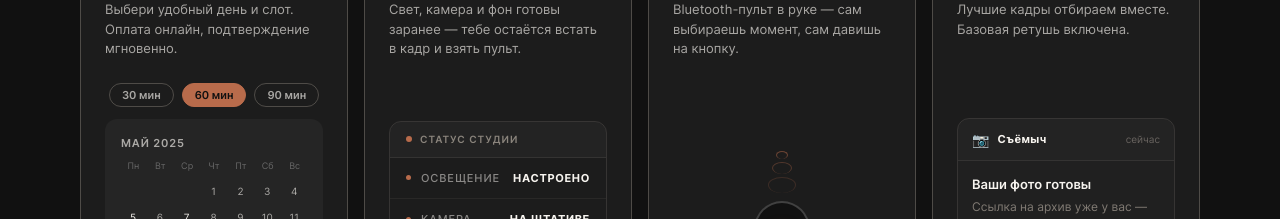
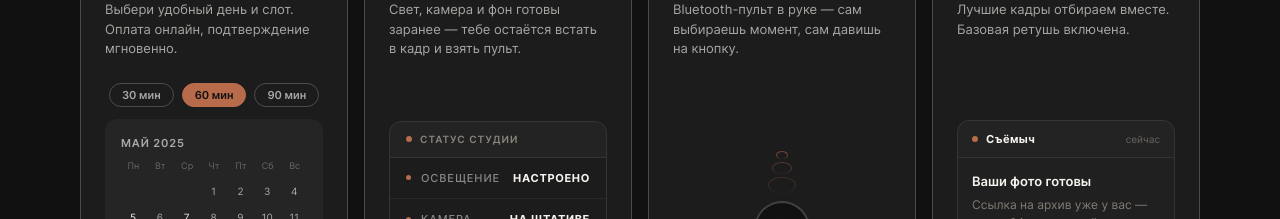
Before and after one commit to nusema491-cloud/syomych-site, a React (Vite) app: page / in a window 1280 px wide. Shown: the part 1200-1419 px from the top of the page. Built offline with nearby package versions, Linux system fonts and the light colour scheme.

Commit message:
replace emoji with dot in step 4

```diff
--- a/src/components/Steps.jsx
+++ b/src/components/Steps.jsx
@@ -160,7 +160,7 @@ function StepResult() {
         background: 'rgba(255,255,255,0.03)',
       }}>
         <div style={{ display: 'flex', alignItems: 'center', gap: '8px' }}>
-          <span style={{ fontSize: '14px' }}>📷</span>
+          <span style={{ width: '6px', height: '6px', borderRadius: '50%', background: '#B86B4B', display: 'inline-block', flexShrink: 0 }} />
           <span style={{ fontSize: '11px', fontWeight: 700, color: '#F7F4EF', letterSpacing: '0.04em' }}>Съёмыч</span>
         </div>
         <span style={{ fontSize: '10px', color: 'rgba(207,196,184,0.4)' }}>сейчас</span>
```
